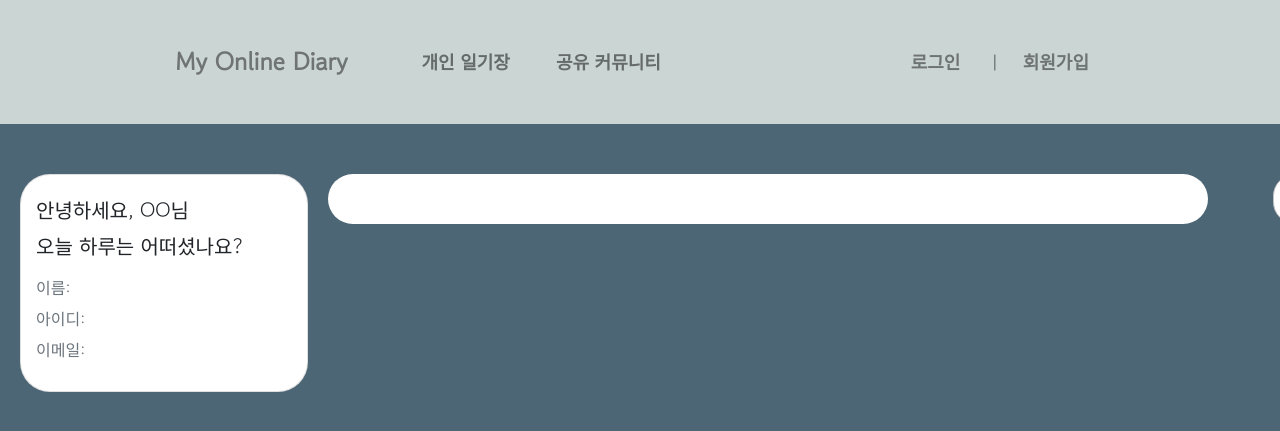
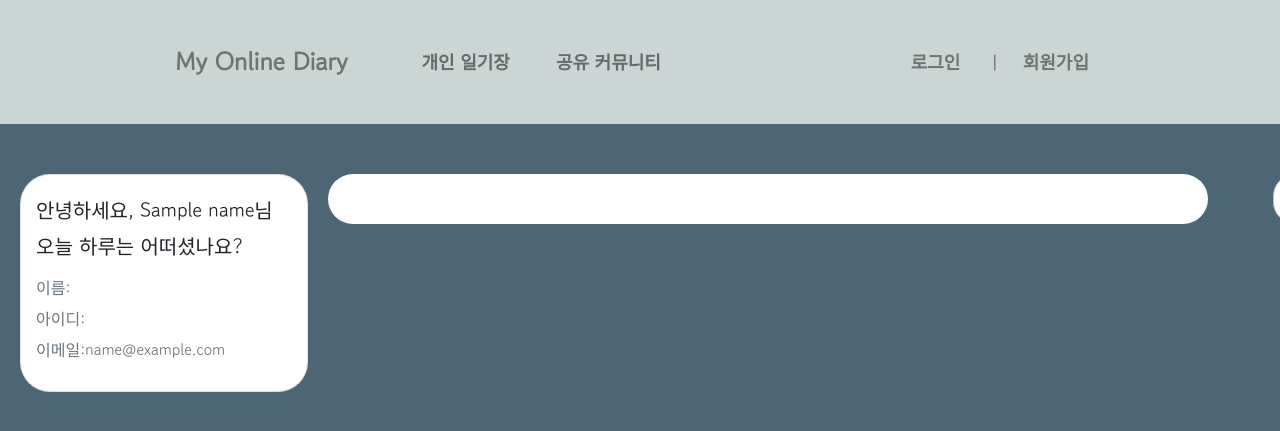
Before and after one commit to MC-12-SweetAfterBitter/Diary, a Flask app: template templates/personal_main.html in a window 1280 px wide; the page is wider, and only the part inside the window is pictured. Shown: the top 431 px of that part. Run offline with Flask 2, Linux system fonts and the light colour scheme; the template is opened without the code that fills it: most values are stand-ins (such as "Sample title", 1, 10 or a date in 2020); a database or web service that is not in the repository returns one stand-in record (values such as "Sample title"); data that the repository does not hold is empty; some libraries are stand-ins or nearby versions.

Commit message:
------------

```diff
--- a/app.py
+++ b/app.py
@@ -35,7 +35,12 @@ def public():
 # 개인 다이어리 페이지
 @app.route('/personal')
 def personal():
-    return render_template('personal_main.html')
+    if "email" in session:
+        # return jsonify({"ans":"success"},{"msg" : "환영합니다 {}님".format(escape(session['name']))})
+        # return "환영합니다 {}님".format(escape(session['email']))
+        return render_template('personal_main.html', Email=session['email'], Name=session['name'])
+    else :
+        return render_template('login.html')
 
 
 # 로그인 페이지
--- a/templates/personal_main.html
+++ b/templates/personal_main.html
@@ -165,11 +165,11 @@
         <!-- 왼쪽 세로로 정렬 -->
         <div class="card" style="width: 18rem">
             <div class="card-body">
-                <h5 class="card-title">안녕하세요, OO님</h5>
+                <h5 class="card-title">안녕하세요, {{Name}}님</h5>
                 <h5 class="card-title">오늘 하루는 어떠셨나요?</h5>
                 <h6 class="card-subtitle mb-2 text-muted first_h6">이름:</h6>
                 <h6 class="card-subtitle mb-2 text-muted">아이디:</h6>
-                <h6 class="card-subtitle mb-2 text-muted">이메일:</h6>
+                <h6 class="card-subtitle mb-2 text-muted">이메일:{{Email}}</h6>
             </div>
         </div>
         <!-- 개인 다이어리에 대한 설명 -->
```
Also changed, not shown: README.md.
